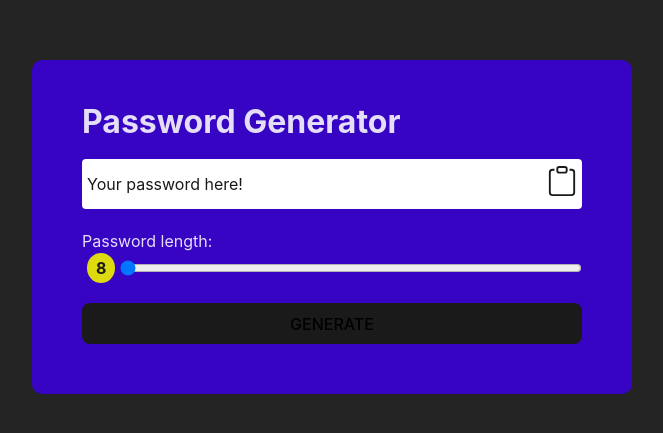
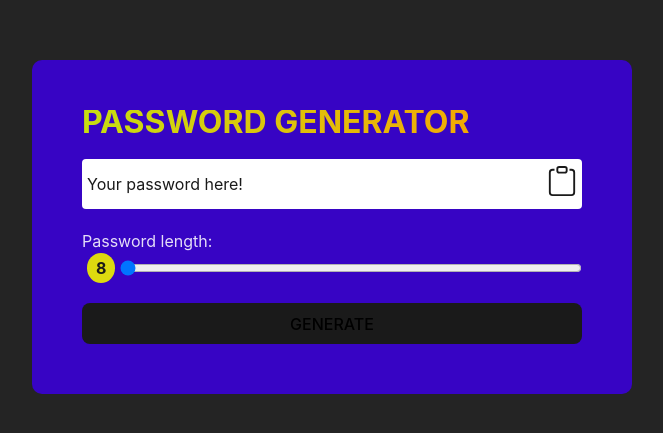
Before and after one commit to omarcardoze/Password-generator, a React (Vite) app: page / in a window 1280 px wide. Shown: the part 173-606 px from the top of the page, without its empty margins (308-971 px from the left). Built offline with nearby package versions, Linux system fonts and the light colour scheme.

Commit message:
add gradient in title

```diff
--- a/src/index.css
+++ b/src/index.css
@@ -60,6 +60,11 @@ a {
 
 .container-generator h1 {
   margin-bottom: 25px;
+  background: linear-gradient(90deg, rgba(199, 222, 17, 1) 0%, rgba(255, 154, 0, 1) 100%);
+  -webkit-text-fill-color: transparent;
+  background-clip: text;
+  -webkit-background-clip: text;
+  text-transform: uppercase;
 }
 
 .btn {
```
